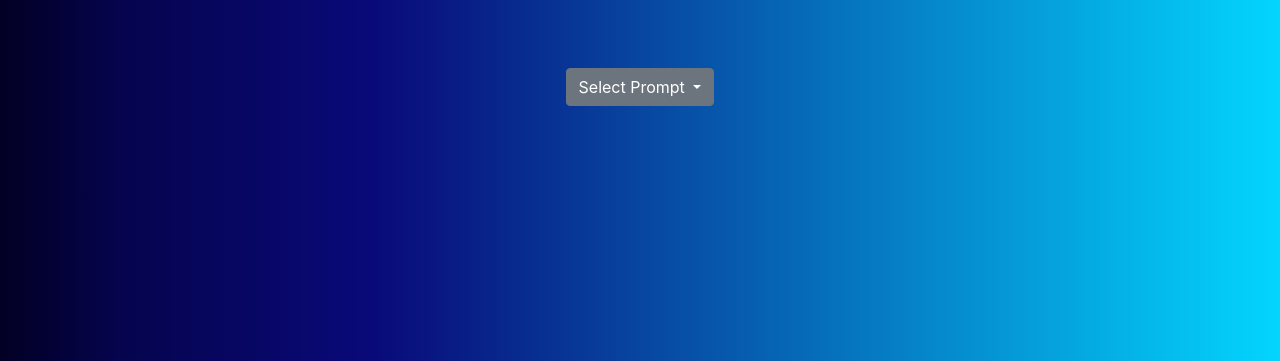
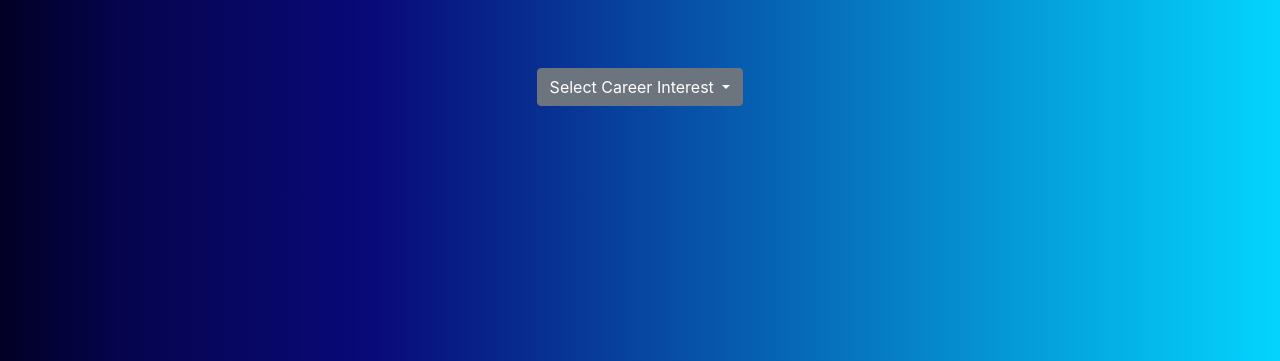
Before and after one commit to KRanpura/ResumeReviser, a Python web app: template flask/templates/suggestions.html in a window 1280 px wide. Shown: the part 59-420 px from the top of the page. Run offline with Jinja, Linux system fonts and the light colour scheme; the template is opened without the code that fills it, so the values that code supplies are empty; some libraries are stand-ins or nearby versions.

Commit message:
drop down

```diff
--- a/flask/templates/suggestions.html
+++ b/flask/templates/suggestions.html
@@ -39,13 +39,13 @@
                 <!-- ... your existing form content ... -->
                 <div class="dropdown">
                     <button class="btn btn-secondary dropdown-toggle" type="button" id="promptDropdown" data-toggle="dropdown" aria-haspopup="true" aria-expanded="false">
-                        Select Prompt
+                        Select Career Interest
                     </button>
                     <div class="dropdown-menu" aria-labelledby="promptDropdown">
-                        <a class="dropdown-item" href="#" data-prompt="prompt1">Prompt 1</a>
-                        <a class="dropdown-item" href="#" data-prompt="prompt2">Prompt 2</a>
-                        <a class="dropdown-item" href="#" data-prompt="prompt3">Prompt 3</a>
-                        <a class="dropdown-item" href="#" data-prompt="prompt4">Prompt 4</a>
+                        <a class="dropdown-item" href="#" data-prompt="Software Developer">Software Developer</a>
+                        <a class="dropdown-item" href="#" data-prompt="Teacher">Teacher</a>
+                        <a class="dropdown-item" href="#" data-prompt="Doctor">Doctor</a>
+                        <a class="dropdown-item" href="#" data-prompt="Lawyer">Lawyer</a>
                     </div>
                 </div>
                 <div id="promptContainer">
```
